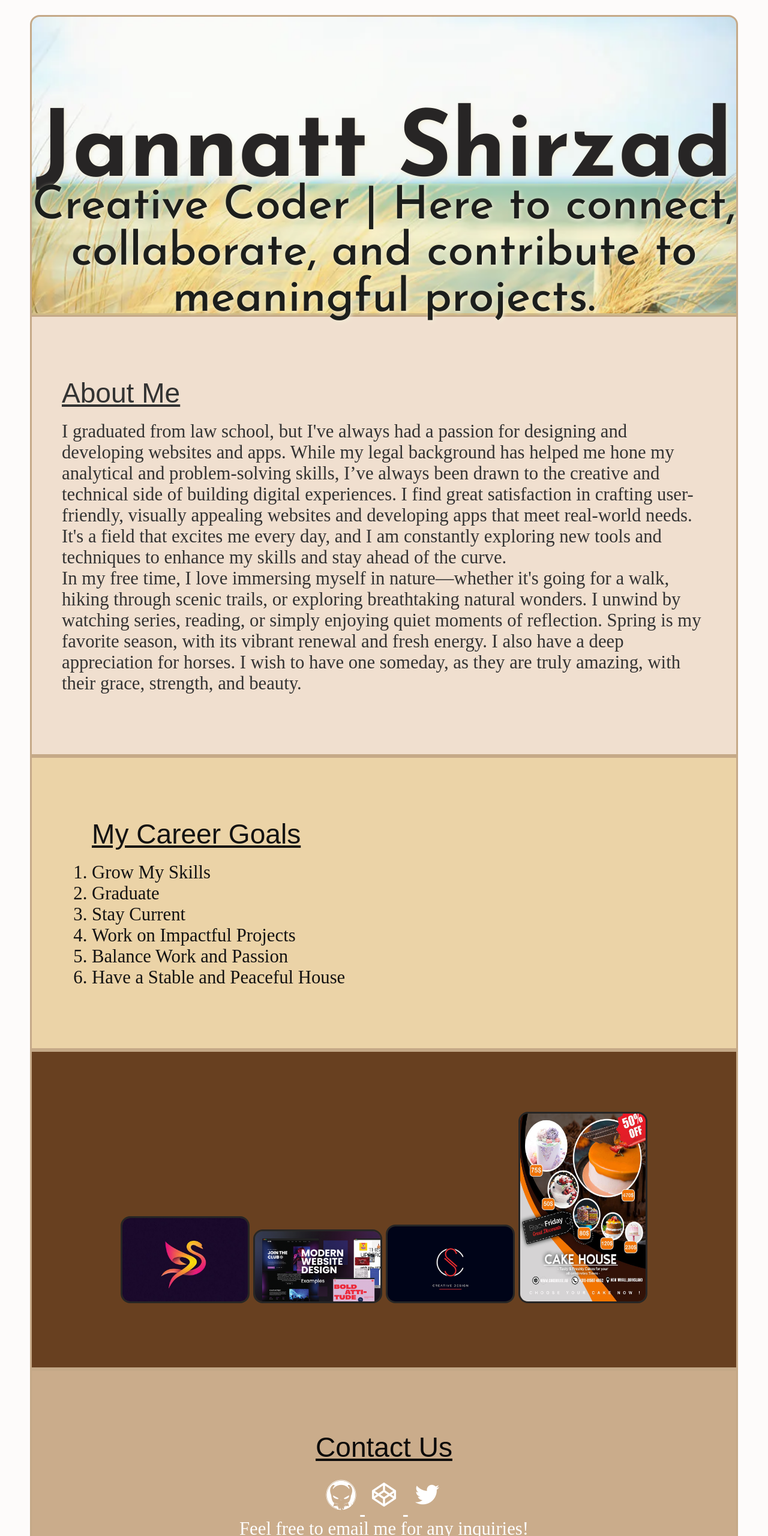
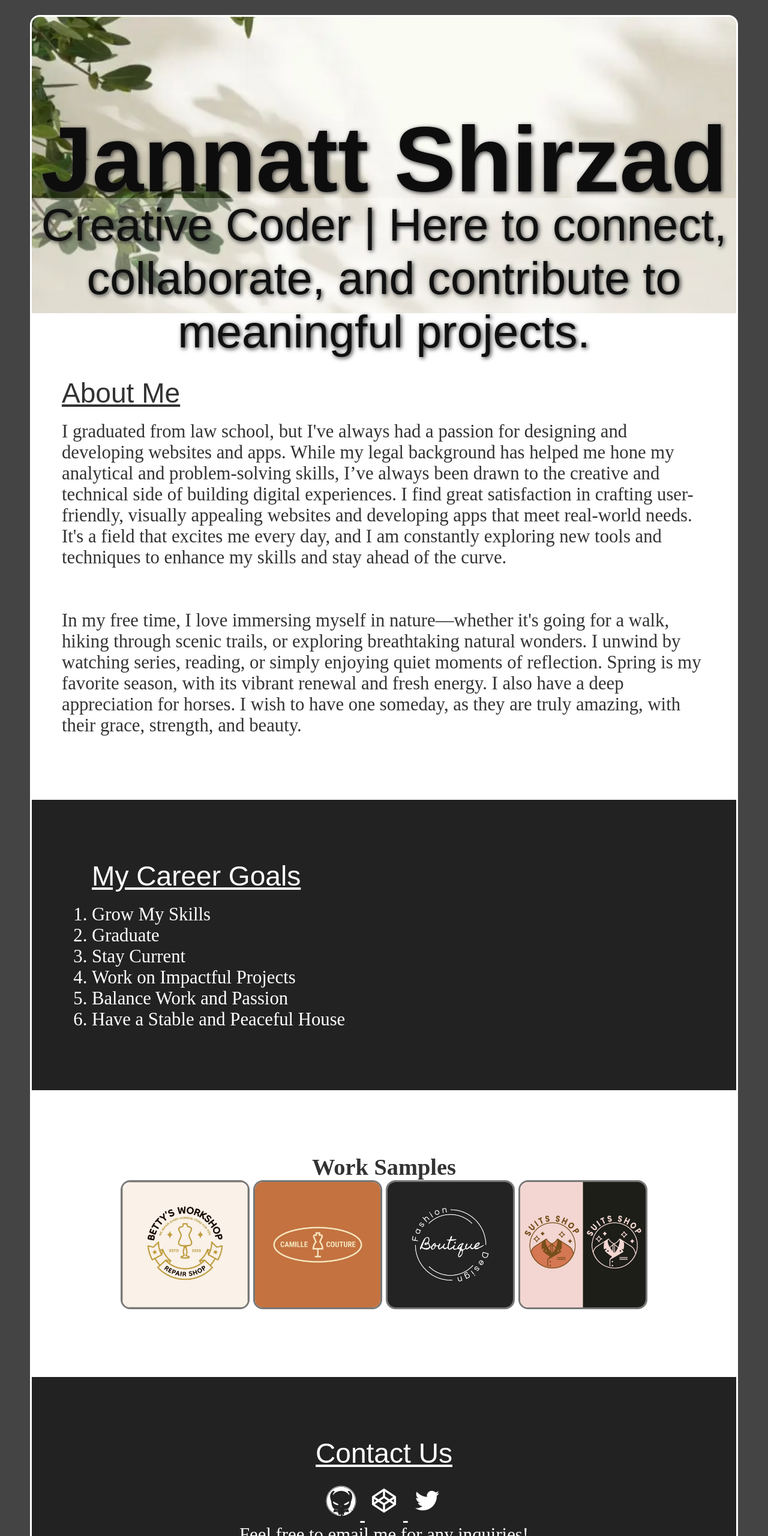
Before and after one commit to Jannatt22/Jannatt22.github.io, a plain HTML site: page index.html in a window 1280 px wide. Shown: the top 2560 px of the page at 60% size. Drawn offline with Linux system fonts and the light colour scheme.

Commit message:
editeddd

```diff
--- a/css/app.css
+++ b/css/app.css
@@ -6,7 +6,7 @@
     margin: 0;
   }
   body {
-    background: #fdfbfa;
+    background: #444;
     padding: 25px 50px;
     font-size: 1.6em;
     font-weight: 500;
@@ -16,33 +16,32 @@
     height: 500px;
     border-top-left-radius: 16px; /* use 4 pixel increments */
     border-top-right-radius: 16px;
-    border: 3px solid #c5a988;
-    background: url('../assets/images/background.png');
+    border: 3px solid #fff;
+    background: url('../assets/images/backgroundd.png');
     background-size: cover;
     background-position: center;
-    font-family: "Josefin Sans", sans-serif;
-    font-optical-sizing: auto;
-    font-weight: <weight>;
+    font-family: 'Tiny5', sans-serif;
+    font-weight: 400;
     font-style: normal;
     text-align: center;
     padding-top: 150px;
     font-size: 3em;
-    color: #272525;
-    text-shadow: 2px 2px 7px #f2edd7;
+    color: #0e0d0d;
+    text-shadow: 2px 2px 7px #333;
   }
     header > p {
-      color: rgb(28, 30, 28);
+      color: rgb(15, 16, 15);
       margin-top: -25px;
-      background: rgba(233, 226, 133, 0.308);
+      background: rgba(255, 255, 255, .33);
     }
   section {
     width: 100%;
     min-height: 300px;
     padding: 100px 50px;
-    border: 3px solid #c5a988;
+    border: 3px solid #fff;
   }
   #aboutSection {
-    background: #f0dfcf;
+    background: #fff;
     color: #333;
     font-size: 1.2em;
   }
@@ -61,25 +60,25 @@
     #fff - white
   */
   #careerGoals {
-    background: #ebd3a7;
-    color: #131212;
+    background: #222;
+    color: #fff;
     font-size: 1.2em;
     padding-left: 100px;
   }
   #workSamples {
-    background: #684020;
-    color: #fffcfc;
+    background: #fff;
+    color: #333;
     text-align: center;
   }
     .thumbnail {
       width: 20%;
-      border: 3px solid #272625;
+      border: 3px solid #777;
       border-radius: 16px;
-      box-shadow: 2x 3px 5px #e0be6e;
+      box-shadow: 2x 3px 5px #222;
     }
   #contact {
-    background: #caac8b;
-    color: #0b0a0a;
+    background: #222;
+    color: #fff;
     text-align: center;
     border-bottom-left-radius: 16px;
     border-bottom-right-radius: 16px;
@@ -93,5 +92,5 @@
     padding-right: 50px;
     padding-top: 10px;
     font-size: .9em;
-    color: #5a2f05;
+    color: #fff;
   }
--- a/index.html
+++ b/index.html
@@ -18,7 +18,7 @@
   <section id="aboutSection">
     <h1 class="fancyHeading">About Me</h1>
     <p>I graduated from law school, but I've always had a passion for designing and developing websites and apps. While my legal background has helped me hone my analytical and problem-solving skills, I’ve always been drawn to the creative and technical side of building digital experiences. I find great satisfaction in crafting user-friendly, visually appealing websites and developing apps that meet real-world needs. It's a field that excites me every day, and I am constantly exploring new tools and techniques to enhance my skills and stay ahead of the curve.</p>
-
+    <br><br>
     <p>In my free time, I love immersing myself in nature—whether it's going for a walk, hiking through scenic trails, or exploring breathtaking natural wonders. I unwind by watching series, reading, or simply enjoying quiet moments of reflection. Spring is my favorite season, with its vibrant renewal and fresh energy. I also have a deep appreciation for horses. I wish to have one someday, as they are truly amazing, with their grace, strength, and beauty.</p>
   </section>
   <section id="careerGoals">
@@ -33,10 +33,11 @@
     </ol>
   </section>
   <section id="workSamples">
-    <img src="assets/images/logo1.jpg" alt="logo 1" class="thumbnail">
-    <img src="assets/images/logo2.jpg" alt="logo 2" class="thumbnail">
-    <img src="assets/images/logo3.jpg" alt="logo 3" class="thumbnail">
-    <img src="assets/images/logo4.jpg" alt="logo 4" class="thumbnail">
+    <h2>Work Samples</h2>
+    <img src="assets/images/logo6.jpg" alt="logo 1" class="thumbnail">
+    <img src="assets/images/logo10.jpg" alt="logo 2" class="thumbnail">
+    <img src="assets/images/logo7.jpg" alt="logo 3" class="thumbnail">
+    <img src="assets/images/logo9.jpg" alt="logo 4" class="thumbnail">
   </section>
   <section id="contact">
     <h1 class="fancyHeading">Contact Us</h1>
```
Also changed, not shown: assets/images/logo10.jpg (added), assets/images/logo5.png (added), assets/images/logo6.jpg (added), assets/images/logo7.jpg (added), assets/images/logo8.jpg (added), assets/images/logo9.jpg (added).
